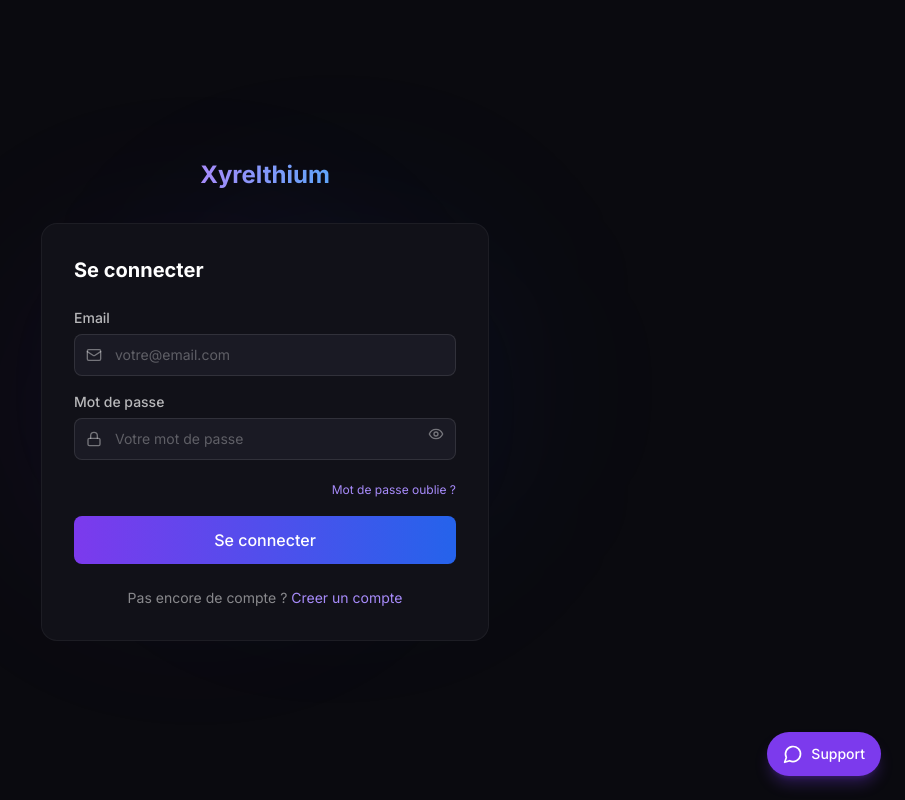
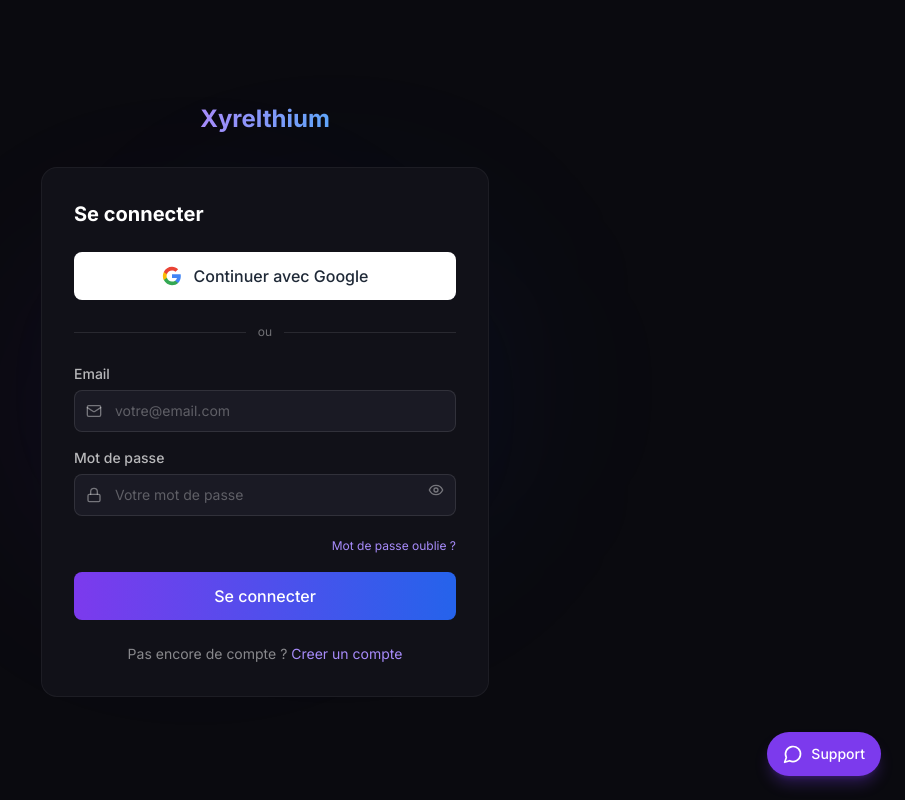
Before and after one commit to piegeamorue426/XYRELTHIUM, a Next.js app: page /auth/login in a window 1280 px wide. Shown: the whole page, without its empty margins (375-1280 px from the left). Built offline with nearby package versions, Linux system fonts and the light colour scheme.

Commit message:
feat: add Google login button + forgot password page

```diff
--- a/src/app/auth/login/page.tsx
+++ b/src/app/auth/login/page.tsx
@@ -71,6 +71,20 @@
             </div>
           )}
 
+          {/* Google button */}
+          <button
+            onClick={async () => { const supabase = createClient(); await supabase.auth.signInWithOAuth({ provider: 'google', options: { redirectTo: `${window.location.origin}/auth/callback` } }); }}
+            className="w-full flex items-center justify-center gap-3 px-4 py-3 bg-white hover:bg-gray-100 text-gray-800 font-medium rounded-lg transition-colors mb-6"
+          >
+            <svg className="h-5 w-5" viewBox="0 0 24 24"><path d="M22.56 12.25c0-.78-.07-1.53-.2-2.25H12v4.26h5.92c-.26 1.37-1.04 2.53-2.21 3.31v2.77h3.57c2.08-1.92 3.28-4.74 3.28-8.09z" fill="#4285F4"/><path d="M12 23c2.97 0 5.46-.98 7.28-2.66l-3.57-2.77c-.98.66-2.23 1.06-3.71 1.06-2.86 0-5.29-1.93-6.16-4.53H2.18v2.84C3.99 20.53 7.7 23 12 23z" fill="#34A853"/><path d="M5.84 14.09c-.22-.66-.35-1.36-.35-2.09s.13-1.43.35-2.09V7.07H2.18C1.43 8.55 1 10.22 1 12s.43 3.45 1.18 4.93l2.85-2.22.81-.62z" fill="#FBBC05"/><path d="M12 5.38c1.62 0 3.06.56 4.21 1.64l3.15-3.15C17.45 2.09 14.97 1 12 1 7.7 1 3.99 3.47 2.18 7.07l3.66 2.84c.87-2.6 3.3-4.53 6.16-4.53z" fill="#EA4335"/></svg>
+            Continuer avec Google
+          </button>
+
+          <div className="relative mb-6">
+            <div className="absolute inset-0 flex items-center"><div className="w-full border-t border-white/10"></div></div>
+            <div className="relative flex justify-center text-xs"><span className="bg-[#111118] px-3 text-white/40">ou</span></div>
+          </div>
+
           <form onSubmit={handleSubmit} className="space-y-4">
             <Input
               label="Email"
--- a/src/app/auth/signup/page.tsx
+++ b/src/app/auth/signup/page.tsx
@@ -101,6 +101,23 @@
             </div>
           )}
 
+            </div>
+          )}
+
+          {/* Google button */}
+          <button
+            onClick={async () => { const supabase = createClient(); await supabase.auth.signInWithOAuth({ provider: 'google', options: { redirectTo: `${window.location.origin}/auth/callback` } }); }}
+            className="w-full flex items-center justify-center gap-3 px-4 py-3 bg-white hover:bg-gray-100 text-gray-800 font-medium rounded-lg transition-colors mb-6"
+          >
+            <svg className="h-5 w-5" viewBox="0 0 24 24"><path d="M22.56 12.25c0-.78-.07-1.53-.2-2.25H12v4.26h5.92c-.26 1.37-1.04 2.53-2.21 3.31v2.77h3.57c2.08-1.92 3.28-4.74 3.28-8.09z" fill="#4285F4"/><path d="M12 23c2.97 0 5.46-.98 7.28-2.66l-3.57-2.77c-.98.66-2.23 1.06-3.71 1.06-2.86 0-5.29-1.93-6.16-4.53H2.18v2.84C3.99 20.53 7.7 23 12 23z" fill="#34A853"/><path d="M5.84 14.09c-.22-.66-.35-1.36-.35-2.09s.13-1.43.35-2.09V7.07H2.18C1.43 8.55 1 10.22 1 12s.43 3.45 1.18 4.93l2.85-2.22.81-.62z" fill="#FBBC05"/><path d="M12 5.38c1.62 0 3.06.56 4.21 1.64l3.15-3.15C17.45 2.09 14.97 1 12 1 7.7 1 3.99 3.47 2.18 7.07l3.66 2.84c.87-2.6 3.3-4.53 6.16-4.53z" fill="#EA4335"/></svg>
+            Continuer avec Google
+          </button>
+
+          <div className="relative mb-6">
+            <div className="absolute inset-0 flex items-center"><div className="w-full border-t border-white/10"></div></div>
+            <div className="relative flex justify-center text-xs"><span className="bg-[#111118] px-3 text-white/40">ou</span></div>
+          </div>
+
           <form onSubmit={handleSubmit} className="space-y-4">
             <Input
               label="Nom complet"
```
